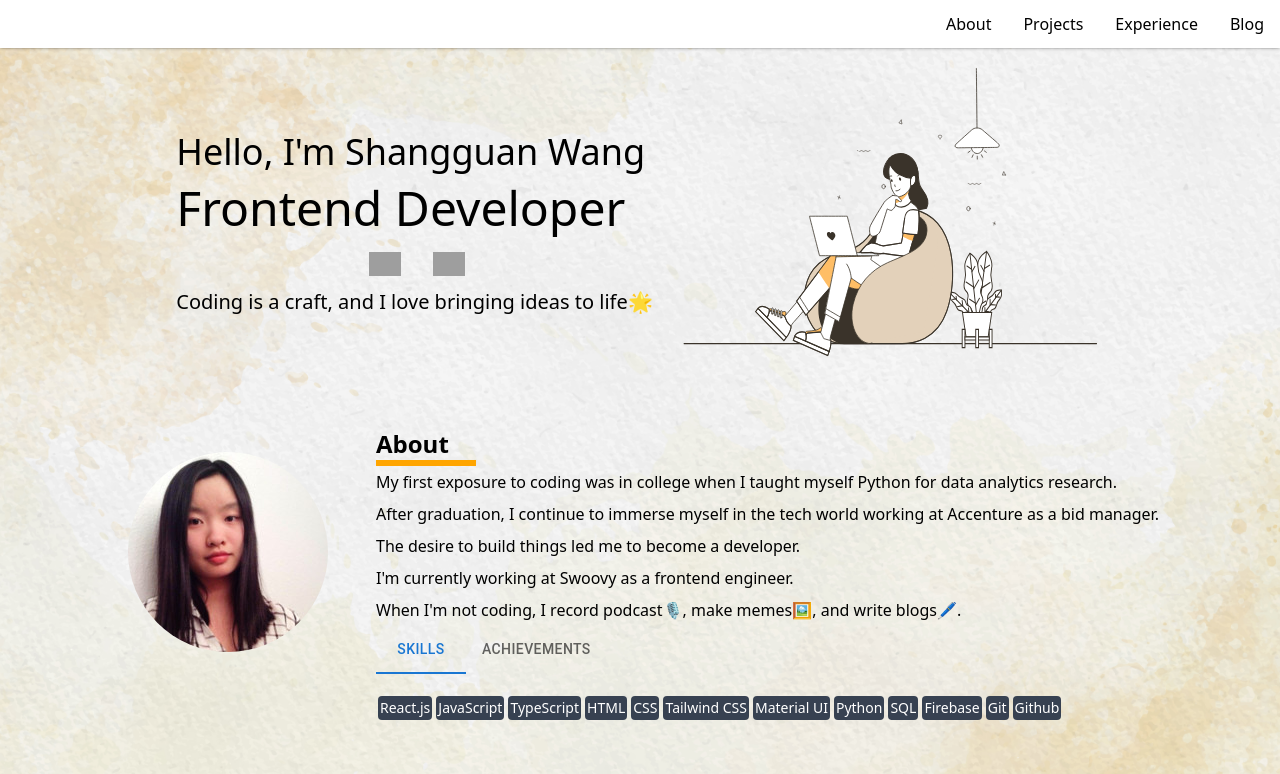
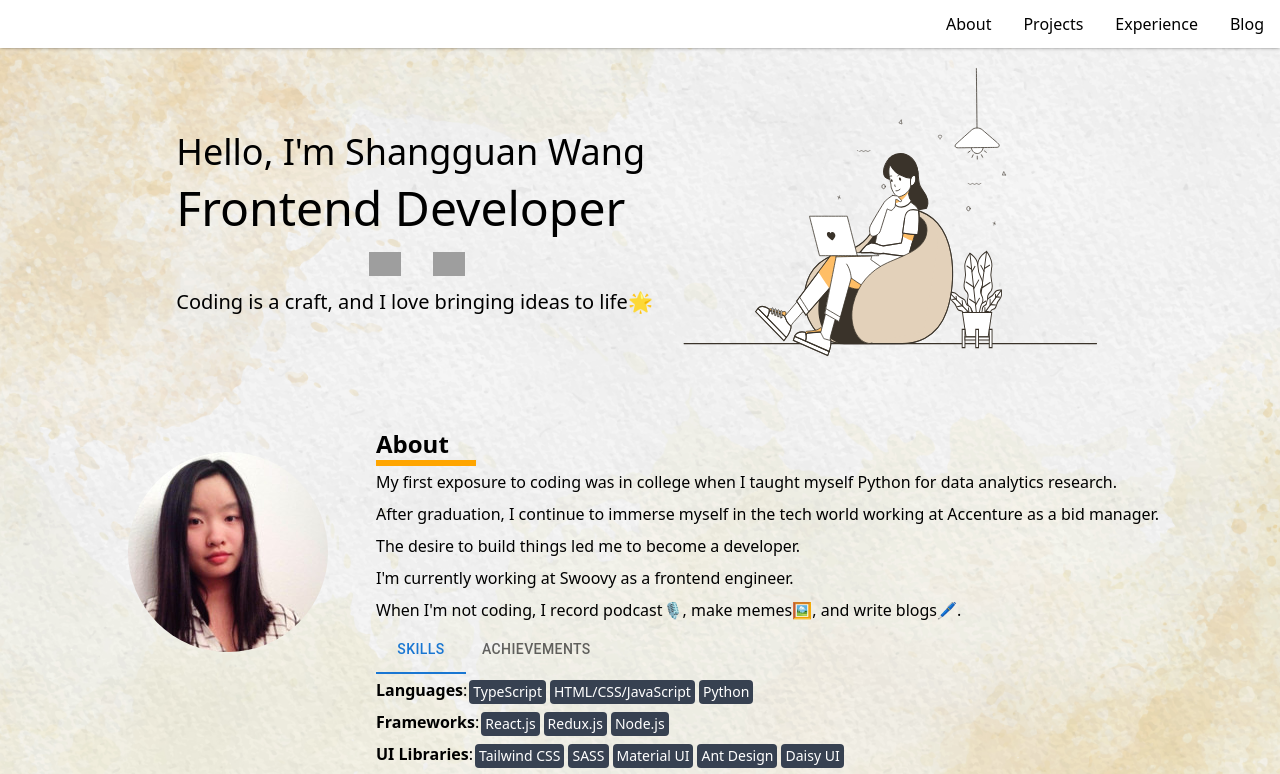
Before and after one commit to shangguanwang/personal-portfolio, a React (Create React App) app: page / in a window 1280 px wide. Shown: the top 774 px of the page. Built offline with nearby package versions, Linux system fonts and the light colour scheme; grey boxes are pictures that could not be loaded.

Commit message:
separate skills into categories for #13

```diff
--- /dev/null
+++ b/src/assets/data/skillsData.js
@@ -0,0 +1,7 @@
+export const skillsData = {
+    "Languages":["TypeScript", "HTML/CSS/JavaScript", "Python"],
+    "Frameworks":["React.js", "Redux.js", "Node.js"],
+    "UI Libraries": ["Tailwind CSS", "SASS","Material UI", "Ant Design", "Daisy UI"],
+    "Databases":["MongoDB", "SQL", "Firebase"],
+    "Technologies": ["Git", "Github", "Jira", "Bitbucket"],
+}
--- a/src/components/ExperienceTab.jsx
+++ b/src/components/ExperienceTab.jsx
@@ -1,30 +1,13 @@
 import React, { useState } from "react";
 import { Box, Tab, Tabs } from "@mui/material";
-import TechStackBadge from "./TechStackBadge";
-
-const skillLst = [
-  "React.js",
-  "JavaScript",
-  "TypeScript",
-  "HTML",
-  "CSS",
-  "Tailwind CSS",
-  "Material UI",
-  "Python",
-  "SQL",
-  "Firebase",
-  "Git",
-  "Github",
-];
+import Skills from './Skills';
 
 // Setup Use State for Tab Flip
 const ExperienceTab = () => {
   const [value, setValue] = useState(0);
-
   const handleChange = (event, newValue) => {
     setValue(newValue);
   };
-
   return (
     <div>
       <Tabs variant="scrollable" value={value} onChange={handleChange}>
@@ -34,11 +17,7 @@ const ExperienceTab = () => {
       {/* Tab 1 Skill Content */}
       {value === 0 && (
         <Box style={{ height: "160px" }}>
-          <ul className="pt-5 flex flex-wrap">
-            {skillLst.map((itm) => (
-              <TechStackBadge skill={itm} />
-            ))}
-          </ul>
+          <Skills />
         </Box>
       )}
       {/* Tab 4 Achivements Content */}
--- /dev/null
+++ b/src/components/Skills.jsx
@@ -0,0 +1,19 @@
+import React from 'react';
+import {skillsData} from "../assets/data/skillsData.js";
+import TechStackBadge from './TechStackBadge.jsx';
+
+const Skills = () => {
+    const categories = Object.keys(skillsData);
+    return (
+      <>
+      {categories.map((category)=>(
+      <ul key={category} className="pt-1 flex">
+      <span className='font-semibold'>{category}</span>:{skillsData[category].map((itm)=>(
+        <TechStackBadge skill={itm} />))}
+      </ul>
+    ))}
+    </>
+    )
+}
+
+export default Skills
--- a/src/components/TechStackBadge.jsx
+++ b/src/components/TechStackBadge.jsx
@@ -1,8 +1,8 @@
-import React from 'react'
+import React from 'react';
 
 const TechStackBadge = ({skill}) => {
   return (
-    <li className="m-0.5 p-0.5 bg-gray-700 text-white text-sm rounded">
+    <li className="m-0.5 px-1 py-0.5 bg-gray-700 text-white text-sm rounded">
     {skill}
     </li>
   )
--- a/src/components/index.js
+++ b/src/components/index.js
@@ -3,3 +3,4 @@ export {default as Hero} from './Hero';
 export {default as Projects} from './Projects';
 export {default as Footer} from './Footer';
 export {default as SingleExperience} from './SingleExperience';
+export {default as Skills} from './Skills';
```
